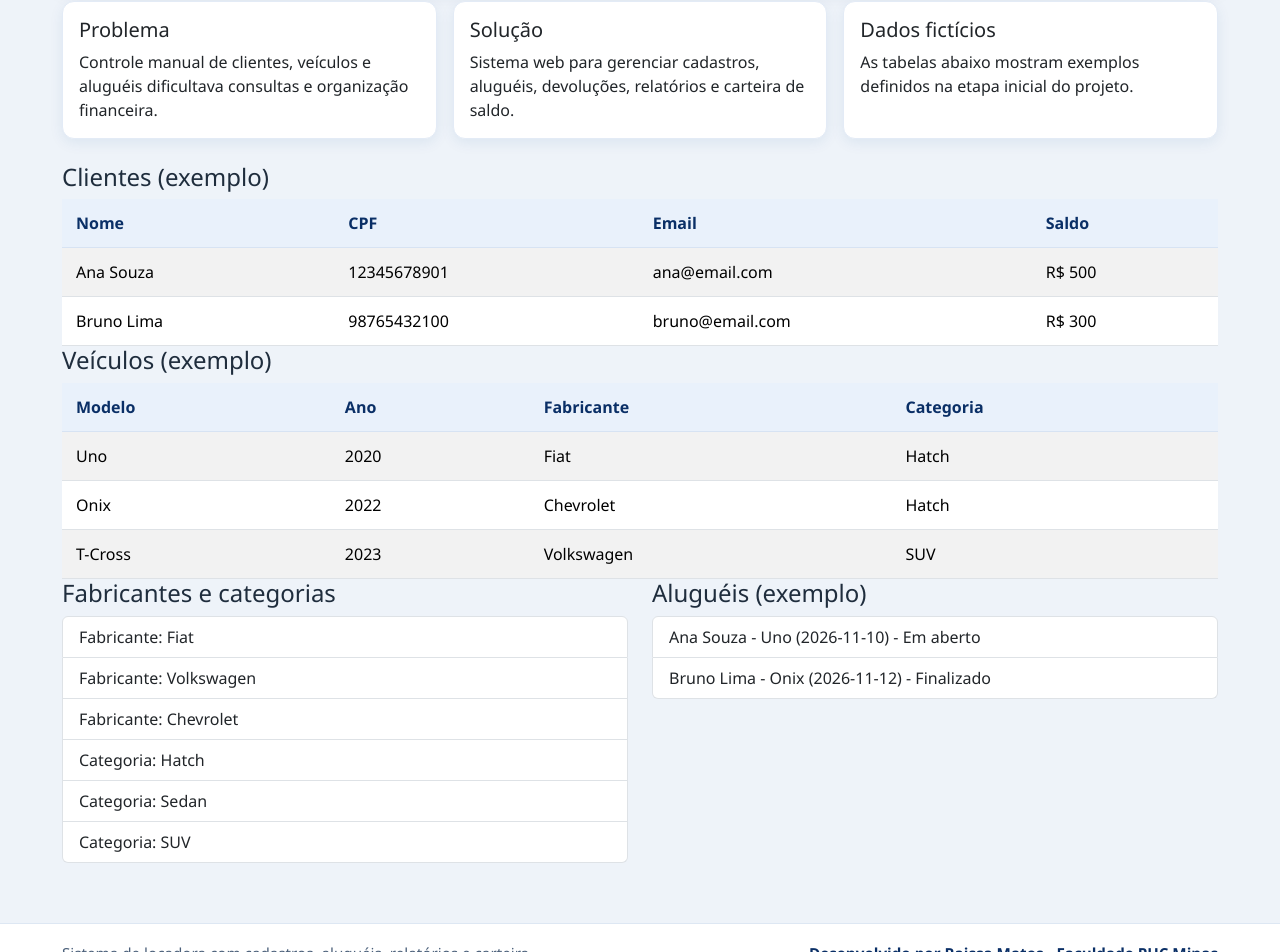
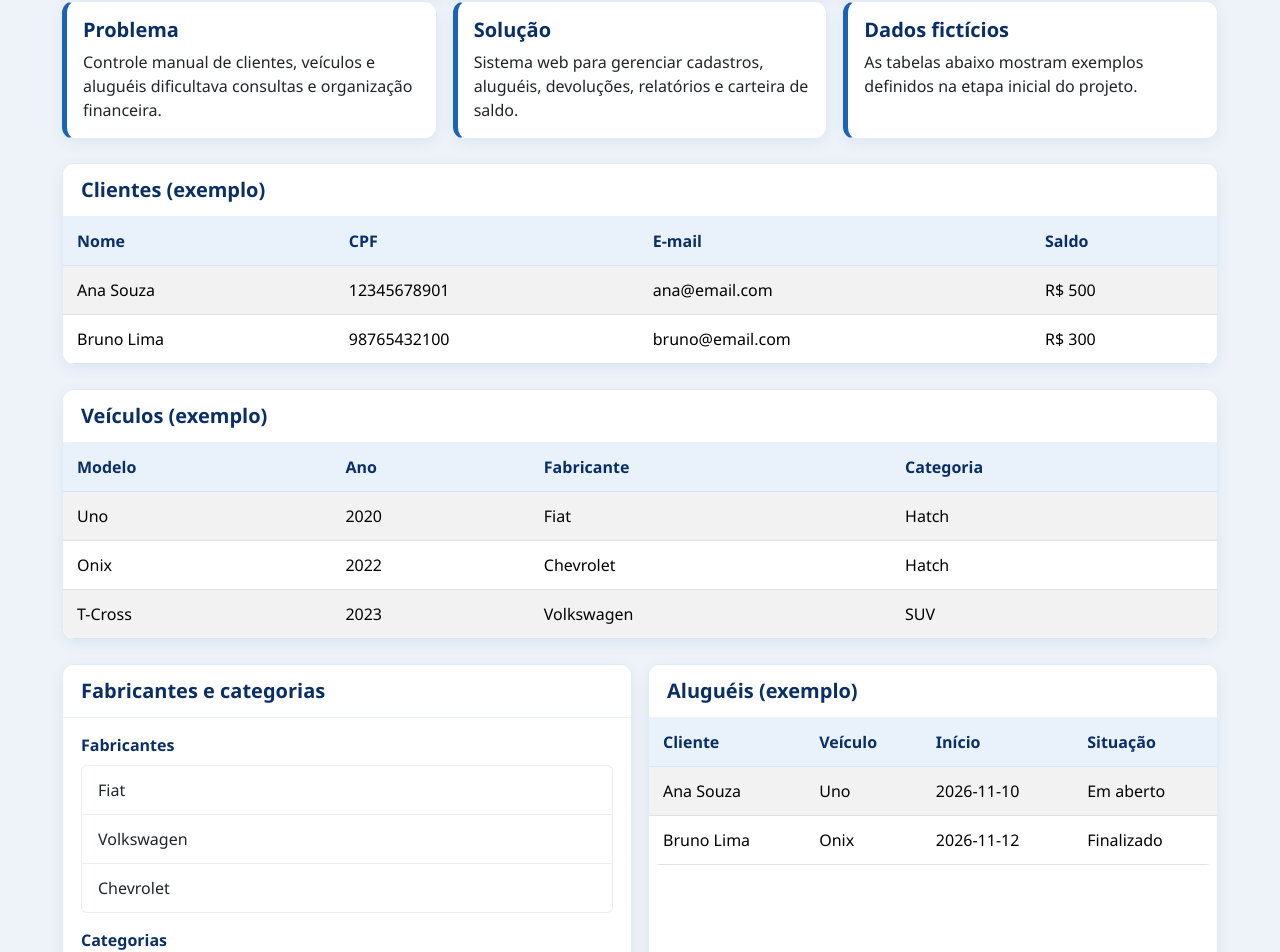
Before and after one commit to Raissa-Cecilia/Locadora, a React (Vite) app in the folder LocadoraFrontend/: page / in a window 1280 px wide. Shown: the part 264-1216 px from the top of the page. Built offline with nearby package versions, Linux system fonts and the light colour scheme.

Commit message:
Mudanças na tela de inicio

```diff
--- a/LocadoraFrontend/src/pages/Inicio.jsx
+++ b/LocadoraFrontend/src/pages/Inicio.jsx
@@ -1,6 +1,11 @@
 import { alugueisExemplo, categoriasExemplo, clientesExemplo, fabricantesExemplo, veiculosExemplo } from "../dados/dadosExemplo";
 
 function Inicio() {
+  function formatarData(valor) {
+    if (!valor) return "-";
+    return String(valor).substring(0, 10);
+  }
+
   return (
     <div>
       <div className="cabecalho-pagina">
@@ -13,68 +18,114 @@ function Inicio() {
 
       <div className="row g-3 mb-4">
         <div className="col-md-4">
-          <div className="card h-100 painel-destaque">
+          <div className="card card-destaque h-100">
             <div className="card-body">
               <h5 className="card-title">Problema</h5>
-              <p className="card-text">Controle manual de clientes, veículos e aluguéis dificultava consultas e organização financeira.</p>
+              <p className="card-text mb-0">Controle manual de clientes, veículos e aluguéis dificultava consultas e organização financeira.</p>
             </div>
           </div>
         </div>
         <div className="col-md-4">
-          <div className="card h-100 painel-destaque">
+          <div className="card card-destaque h-100">
             <div className="card-body">
               <h5 className="card-title">Solução</h5>
-              <p className="card-text">Sistema web para gerenciar cadastros, aluguéis, devoluções, relatórios e carteira de saldo.</p>
+              <p className="card-text mb-0">Sistema web para gerenciar cadastros, aluguéis, devoluções, relatórios e carteira de saldo.</p>
             </div>
           </div>
         </div>
         <div className="col-md-4">
-          <div className="card h-100 painel-destaque">
+          <div className="card card-destaque h-100">
             <div className="card-body">
               <h5 className="card-title">Dados fictícios</h5>
-              <p className="card-text">As tabelas abaixo mostram exemplos definidos na etapa inicial do projeto.</p>
+              <p className="card-text mb-0">As tabelas abaixo mostram exemplos definidos na etapa inicial do projeto.</p>
             </div>
           </div>
         </div>
       </div>
 
-      <h4>Clientes (exemplo)</h4>
-      <table className="table table-sm table-striped">
-        <thead><tr><th>Nome</th><th>CPF</th><th>Email</th><th>Saldo</th></tr></thead>
+      <div className="card card-tabela mb-4">
+        <div className="card-header">
+          <h5>Clientes (exemplo)</h5>
+        </div>
+        <div className="card-body">
+          <div className="table-responsive">
+            <table className="table table-striped align-middle">
+              <thead>
+                <tr><th>Nome</th><th>CPF</th><th>E-mail</th><th>Saldo</th></tr>
+              </thead>
               <tbody>
                 {clientesExemplo.map((c) => (
                   <tr key={c.id}><td>{c.nome}</td><td>{c.cpf}</td><td>{c.email}</td><td>R$ {c.saldo}</td></tr>
                 ))}
               </tbody>
             </table>
+          </div>
+        </div>
+      </div>
 
-      <h4>Veículos (exemplo)</h4>
-      <table className="table table-sm table-striped">
-        <thead><tr><th>Modelo</th><th>Ano</th><th>Fabricante</th><th>Categoria</th></tr></thead>
+      <div className="card card-tabela mb-4">
+        <div className="card-header">
+          <h5>Veículos (exemplo)</h5>
+        </div>
+        <div className="card-body">
+          <div className="table-responsive">
+            <table className="table table-striped align-middle">
+              <thead>
+                <tr><th>Modelo</th><th>Ano</th><th>Fabricante</th><th>Categoria</th></tr>
+              </thead>
               <tbody>
                 {veiculosExemplo.map((v) => (
                   <tr key={v.id}><td>{v.modelo}</td><td>{v.anoFabricacao}</td><td>{v.fabricante}</td><td>{v.categoria}</td></tr>
                 ))}
               </tbody>
             </table>
+          </div>
+        </div>
+      </div>
 
-      <div className="row">
-        <div className="col-md-6">
-          <h4>Fabricantes e categorias</h4>
-          <ul className="list-group mb-3">
-            {fabricantesExemplo.map((f) => <li key={f.id} className="list-group-item">Fabricante: {f.nome}</li>)}
-            {categoriasExemplo.map((c) => <li key={`cat-${c.id}`} className="list-group-item">Categoria: {c.nome}</li>)}
+      <div className="row g-3">
+        <div className="col-lg-6">
+          <div className="card card-tabela h-100">
+            <div className="card-header">
+              <h5>Fabricantes e categorias</h5>
+            </div>
+            <div className="card-body com-padding">
+              <h6 className="secao-titulo mt-0">Fabricantes</h6>
+              <ul className="list-group lista-simples mb-3">
+                {fabricantesExemplo.map((f) => <li key={f.id} className="list-group-item">{f.nome}</li>)}
+              </ul>
+              <h6 className="secao-titulo">Categorias</h6>
+              <ul className="list-group lista-simples">
+                {categoriasExemplo.map((c) => <li key={c.id} className="list-group-item">{c.nome}</li>)}
               </ul>
             </div>
-        <div className="col-md-6">
-          <h4>Aluguéis (exemplo)</h4>
-          <ul className="list-group mb-3">
+          </div>
+        </div>
+        <div className="col-lg-6">
+          <div className="card card-tabela h-100">
+            <div className="card-header">
+              <h5>Aluguéis (exemplo)</h5>
+            </div>
+            <div className="card-body">
+              <div className="table-responsive">
+                <table className="table table-striped align-middle">
+                  <thead>
+                    <tr><th>Cliente</th><th>Veículo</th><th>Início</th><th>Situação</th></tr>
+                  </thead>
+                  <tbody>
                     {alugueisExemplo.map((a) => (
-              <li key={a.id} className="list-group-item">
-                {a.cliente} - {a.veiculo} ({a.dataInicio}) - {a.situacao}
-              </li>
+                      <tr key={a.id}>
+                        <td>{a.cliente}</td>
+                        <td>{a.veiculo}</td>
+                        <td>{formatarData(a.dataInicio)}</td>
+                        <td>{a.situacao}</td>
+                      </tr>
                     ))}
-          </ul>
+                  </tbody>
+                </table>
+              </div>
+            </div>
+          </div>
         </div>
       </div>
     </div>
```
Lines whose indentation alone changed are shown as unchanged.
